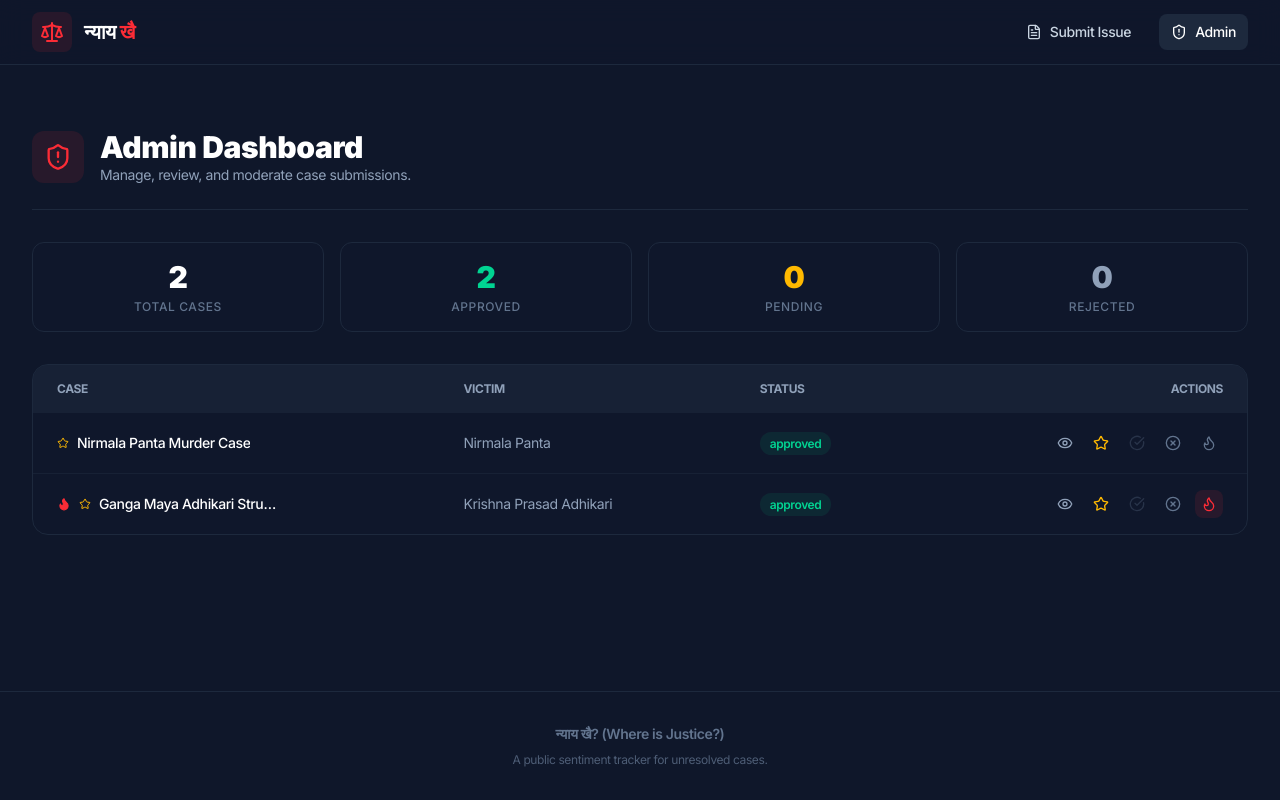
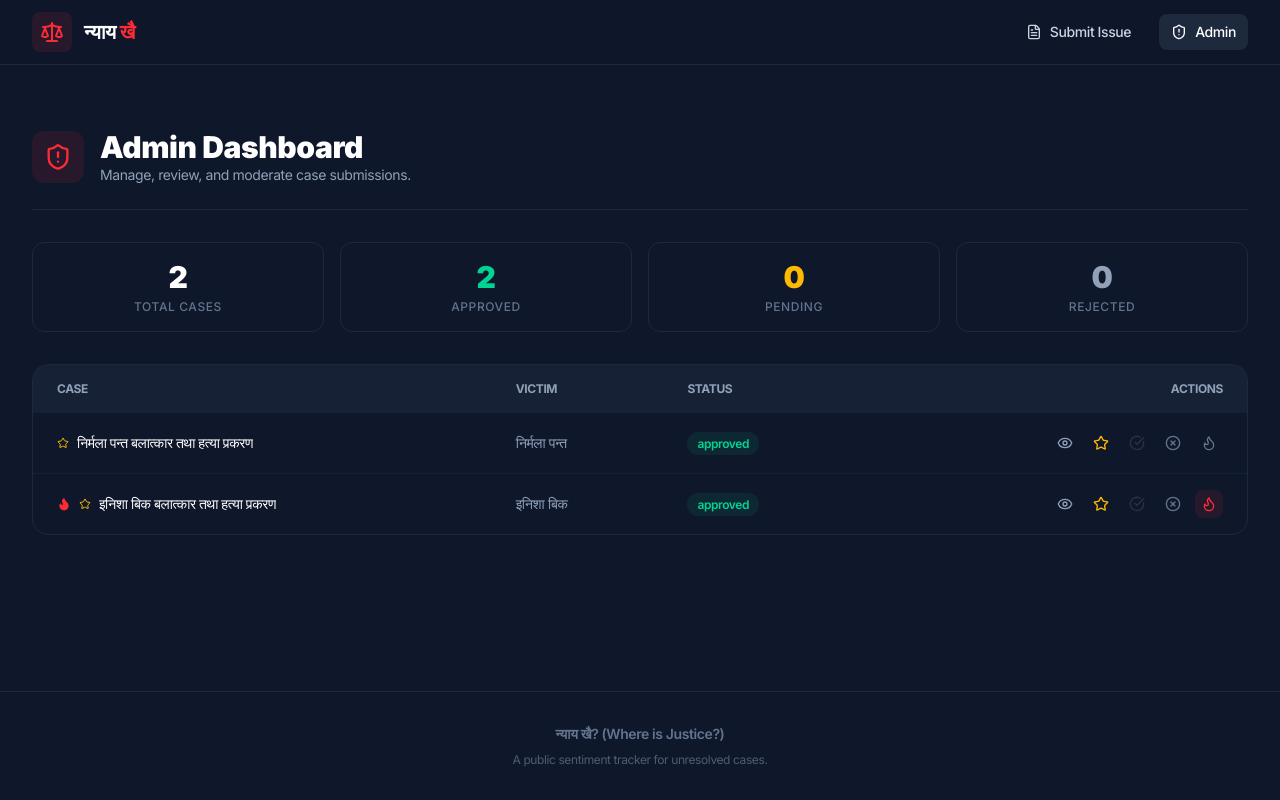
Before and after one commit to Prabinbaral77/justice-count, a React (Vite) app: page /admin in a window 1280 px wide. Built offline with nearby package versions, Linux system fonts and the light colour scheme.

Commit message:
feat: text updated

```diff
--- a/src/data/mockData.ts
+++ b/src/data/mockData.ts
@@ -26,10 +26,10 @@ export interface Case {
 export const initialCases: Case[] = [
     {
         id: 'case-1',
-        title: 'Nirmala Panta Murder Case',
-        victimName: 'Nirmala Panta',
-        startDate: '2018-07-26T00:00:00Z',
-        description: 'The deeply disturbing case of a 13-year-old girl whose tragic death remains unresolved, sparking nationwide protests for justice.',
+        title: 'निर्मला पन्त बलात्कार तथा हत्या प्रकरण',
+        victimName: 'निर्मला पन्त',
+        startDate: '2018-07-27T00:00:00Z',
+        description: '१३ वर्षकी नर्मलाको आवाज आज पनि प्रतिक्षामै छ, सत्य अन्धकारमै हराइरहेको छ, एक निर्दोष जीवन गुम्यो, तर दोषी अझै स्वतन्त्र छन्, र देशभरि एउटै प्रश्न गुञ्जिरहेको छ—हामीले अझै कति दिन कुर्नु पर्ने?',
         tagline: 'न्याय त मरिसक्यो रे आमा',
         imageUrl: '/victims/nirmala.png',
         votes: {
@@ -45,10 +45,10 @@ export const initialCases: Case[] = [
     },
     {
         id: 'case-2',
-        title: 'Ganga Maya Adhikari Struggle',
-        victimName: 'Krishna Prasad Adhikari',
-        startDate: '2004-06-06T00:00:00Z',
-        description: 'The tireless hunger strike of a mother demanding justice for her son murdered during the conflict era.',
+        title: 'इनिशा बिक बलात्कार तथा हत्या प्रकरण',
+        victimName: 'इनिशा बिक',
+        startDate: '2026-03-07T00:00:00Z',
+        description: '१६ वर्षकी इनिशा बिकको चिच्याहटले देश नै हल्लियो, तर न्याय अझै मौन छ—कति छोरीहरू अझै गुम्नुपर्छ तब मात्र कानुन जाग्ने हो? अपराधीहरू नडराउनुको कारण नै सजायको डर नहुनु हो, र यही मौनताले उनीहरूलाई झन् बल दिइरहेको छ; अब कुनै बहाना होइन, कुनै दया होइन—निर्दयीका लागि कडा न्याय चाहिन्छ, किनकि प्रत्येक ढिलाइले अर्को निर्दोष जीवन जोखिममा पारिरहेको छ।',
         tagline: 'सास रहुन्जेल आश',
         imageUrl: '/victims/Inisha.png',
         votes: {
```
